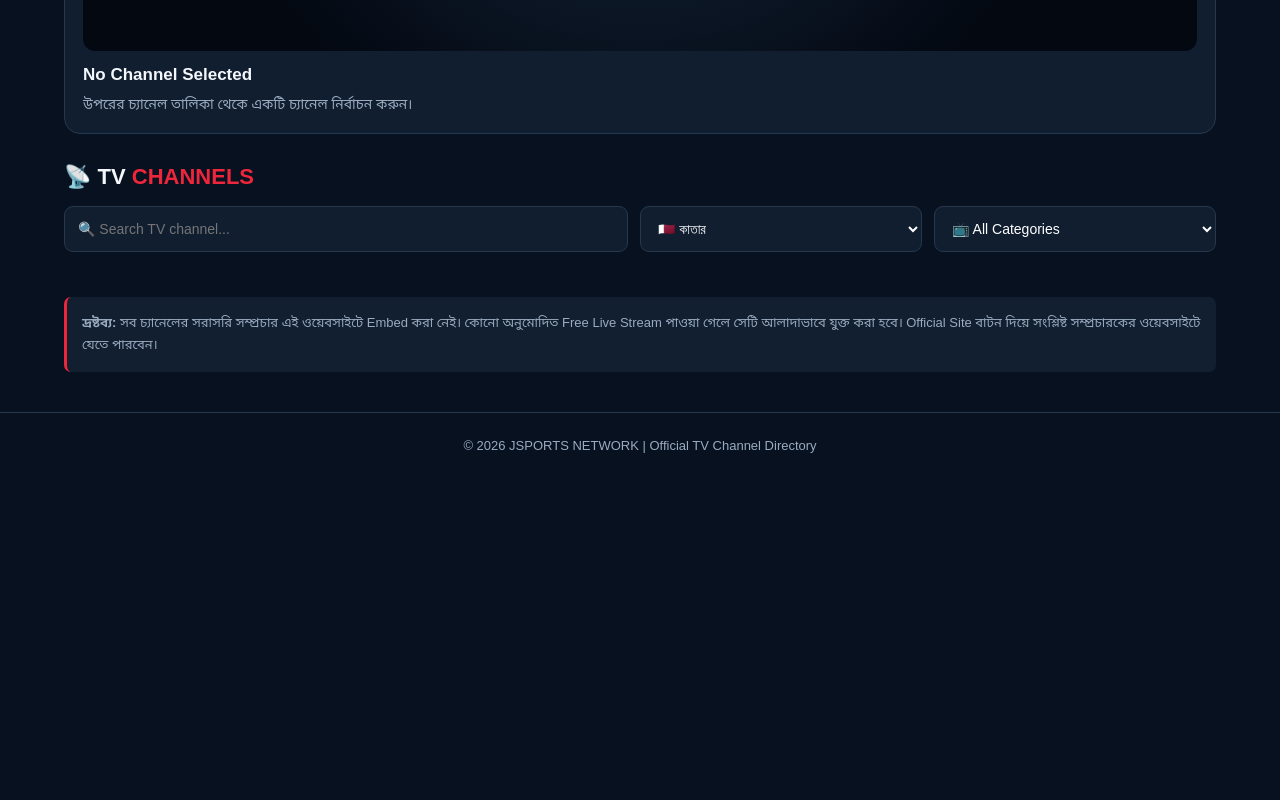
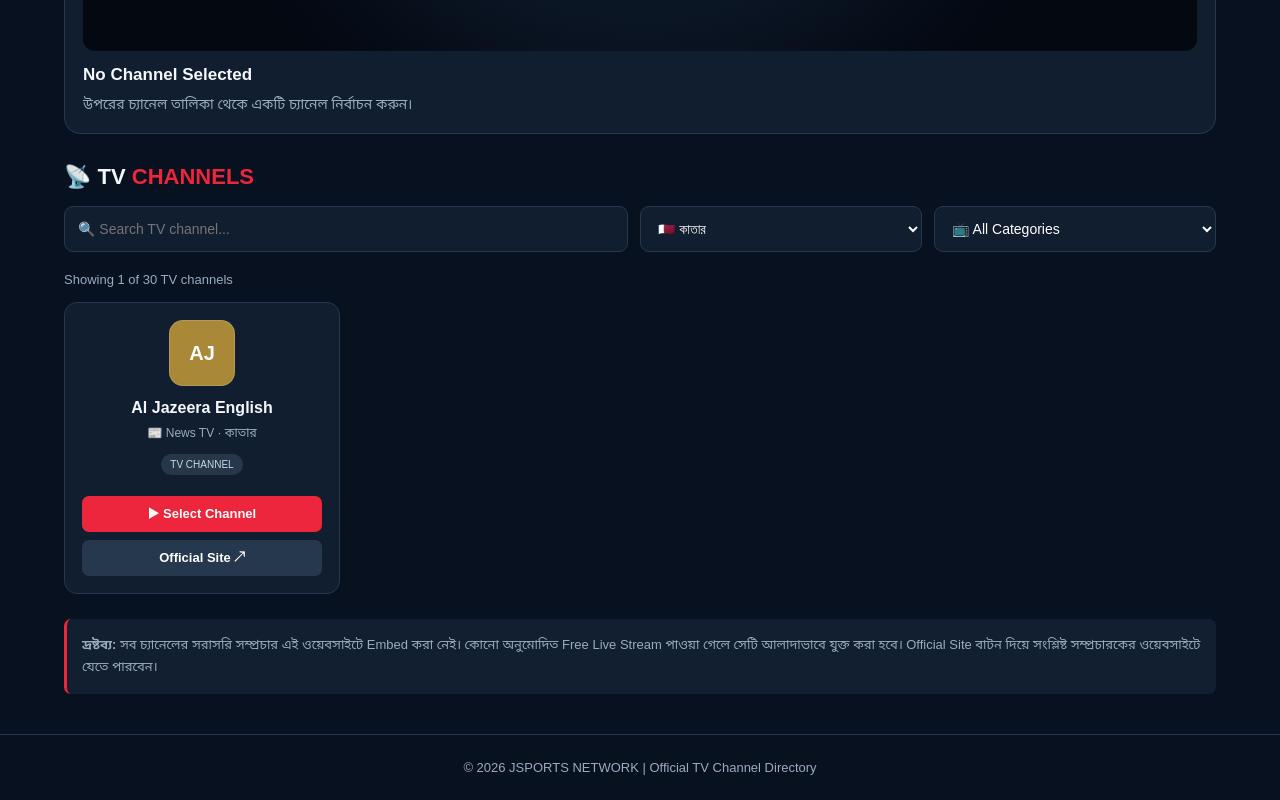
Before and after one commit to adammjasim-sys/Jsports-network, a plain HTML site: page index.html in a window 1280 px wide. Shown: the part 930-1730 px from the top of the page. Before the commit the page ends 1408 px from the top, so only its background shows below. Drawn offline with Linux system fonts and the light colour scheme.

Commit message:
Update index.html

```diff
--- a/index.html
+++ b/index.html
@@ -767,7 +767,7 @@ const channels = [
     url: "https://www.euronews.com/live",
     color: "#2365a1"
   }
-
+ ];
 
 /* =================================
    FILTER ELEMENTS
@@ -824,6 +824,7 @@ function render() {
   "সিঙ্গাপুর",
   "তুরস্ক"
 ].includes(c.country)
+        : c.country === country);
 
     const matchesCategory =
       category === "All" ||
```
